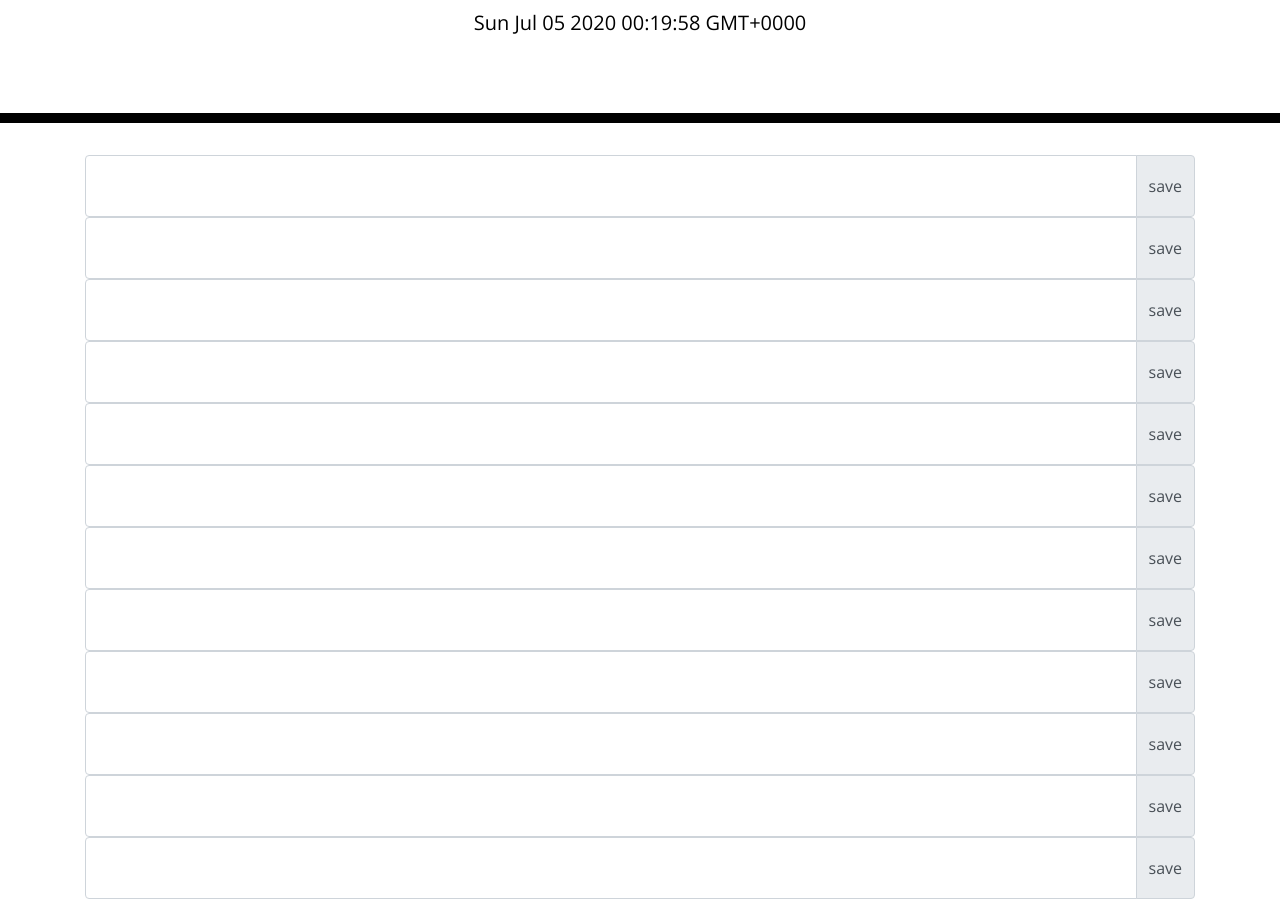
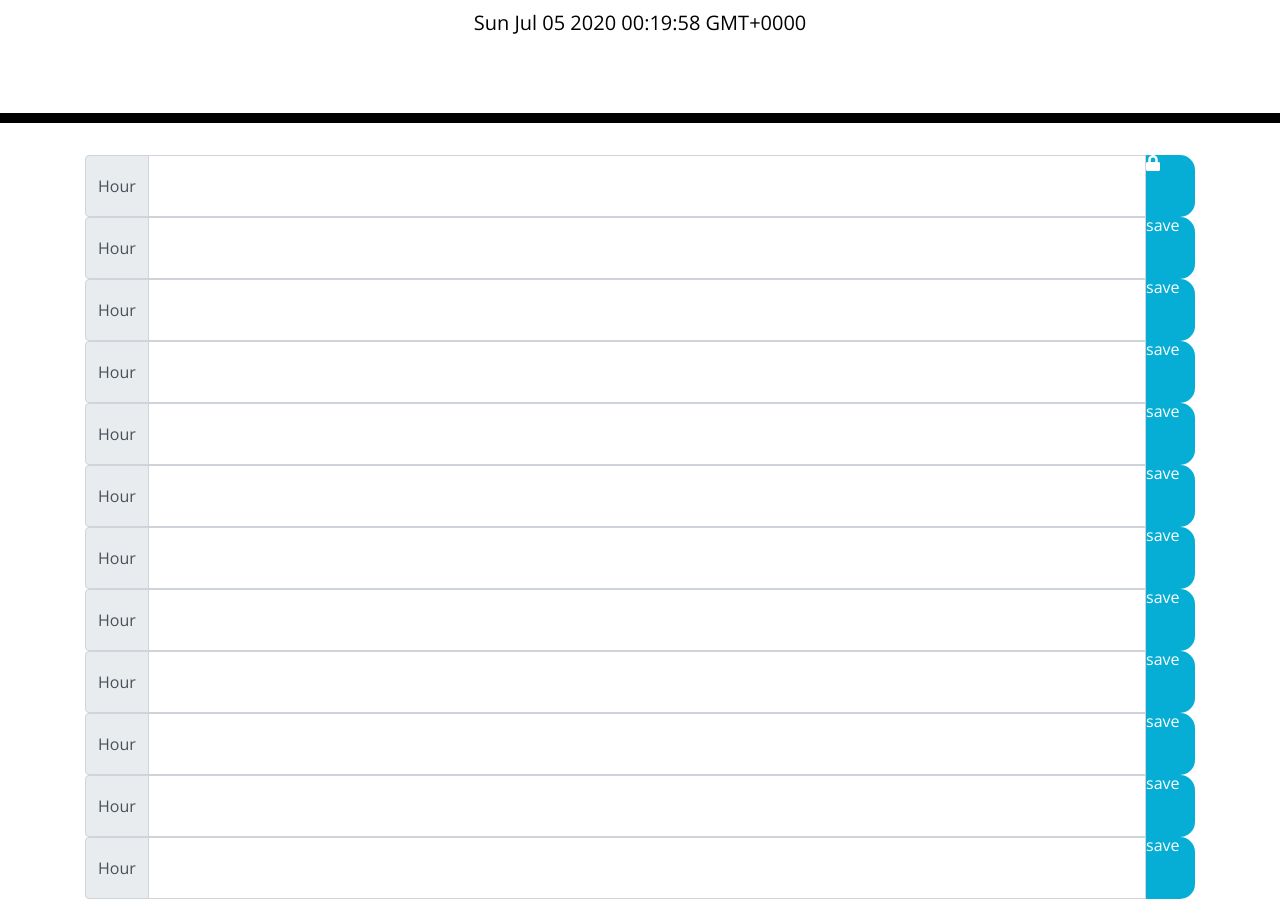
Before and after one commit to taorman75/Work-Day-Scheduler, a plain HTML site: page index.html in a window 1280 px wide. Shown: the part 181-1080 px from the top of the page. Drawn offline with nearby package versions, Linux system fonts and the light colour scheme.

Commit message:
more layout work

```diff
--- a/index.html
+++ b/index.html
@@ -30,83 +30,119 @@
     </header>
     <div class="container">
       <!-- Timeblocks go here -->
+
       <div class="input-group">
+        <div class="input-group-prepend">
+          <span class="input-group-text" class="border-left-0">Hour</span>
+        </div>
         <textarea class="form-control" aria-label="With textarea"></textarea>
         <div class="input-group-append">
-          <span class="input-group-text" id="basic-addon2">save</span>
+          <span class="saveBtn" id="basic-addon2"><i class="fas fa-lock"></i></span>
         </div>
       </div>
       <div class="input-group">
+        <div class="input-group-prepend">
+          <span class="input-group-text" class="border-left-0">Hour</span>
+        </div>
         <textarea class="form-control" aria-label="With textarea"></textarea>
         <div class="input-group-append">
-          <span class="input-group-text" id="basic-addon2">save</span>
+          <span class="saveBtn" id="basic-addon2">save</span>
         </div>
       </div>
       <div class="input-group">
+        <div class="input-group-prepend">
+          <span class="input-group-text" class="border-left-0">Hour</span>
+        </div>
         <textarea class="form-control" aria-label="With textarea"></textarea>
         <div class="input-group-append">
-          <span class="input-group-text" id="basic-addon2">save</span>
+          <span class="saveBtn" id="basic-addon2">save</span>
         </div>
       </div>
       <div class="input-group">
+        <div class="input-group-prepend">
+          <span class="input-group-text" class="border-left-0">Hour</span>
+        </div>
         <textarea class="form-control" aria-label="With textarea"></textarea>
         <div class="input-group-append">
-          <span class="input-group-text" id="basic-addon2">save</span>
+          <span class="saveBtn" id="basic-addon2">save</span>
         </div>
       </div>
       <div class="input-group">
+        <div class="input-group-prepend">
+          <span class="input-group-text" class="border-left-0">Hour</span>
+        </div>
         <textarea class="form-control" aria-label="With textarea"></textarea>
         <div class="input-group-append">
-          <span class="input-group-text" id="basic-addon2">save</span>
+          <span class="saveBtn" id="basic-addon2">save</span>
         </div>
       </div>
       <div class="input-group">
+        <div class="input-group-prepend">
+          <span class="input-group-text" class="border-left-0">Hour</span>
+        </div>
         <textarea class="form-control" aria-label="With textarea"></textarea>
         <div class="input-group-append">
-          <span class="input-group-text" id="basic-addon2">save</span>
+          <span class="saveBtn" id="basic-addon2">save</span>
         </div>
       </div>
       <div class="input-group">
+        <div class="input-group-prepend">
+          <span class="input-group-text" class="border-left-0">Hour</span>
+        </div>
         <textarea class="form-control" aria-label="With textarea"></textarea>
         <div class="input-group-append">
-          <span class="input-group-text" id="basic-addon2">save</span>
+          <span class="saveBtn" id="basic-addon2">save</span>
         </div>
       </div>
       <div class="input-group">
+        <div class="input-group-prepend">
+          <span class="input-group-text" class="border-left-0">Hour</span>
+        </div>
         <textarea class="form-control" aria-label="With textarea"></textarea>
         <div class="input-group-append">
-          <span class="input-group-text" id="basic-addon2">save</span>
+          <span class="saveBtn" id="basic-addon2">save</span>
         </div>
       </div>
       <div class="input-group">
+        <div class="input-group-prepend">
+          <span class="input-group-text" class="border-left-0">Hour</span>
+        </div>
         <textarea class="form-control" aria-label="With textarea"></textarea>
         <div class="input-group-append">
-          <span class="input-group-text" id="basic-addon2">save</span>
+          <span class="saveBtn" id="basic-addon2">save</span>
         </div>
       </div>
       <div class="input-group">
+        <div class="input-group-prepend">
+          <span class="input-group-text" class="border-left-0">Hour</span>
+        </div>
         <textarea class="form-control" aria-label="With textarea"></textarea>
         <div class="input-group-append">
-          <span class="input-group-text" id="basic-addon2">save</span>
+          <span class="saveBtn" id="basic-addon2">save</span>
         </div>
       </div>
       <div class="input-group">
+        <div class="input-group-prepend">
+          <span class="input-group-text" class="border-left-0">Hour</span>
+        </div>
         <textarea class="form-control" aria-label="With textarea"></textarea>
         <div class="input-group-append">
-          <span class="input-group-text" id="basic-addon2">save</span>
+          <span class="saveBtn" id="basic-addon2">save</span>
         </div>
       </div>
       <div class="input-group">
+        <div class="input-group-prepend">
+          <span class="input-group-text" class="border-left-0">Hour</span>
+        </div>
         <textarea class="form-control" aria-label="With textarea"></textarea>
         <div class="input-group-append">
-          <span class="input-group-text" id="basic-addon2">save</span>
+          <span class="saveBtn" id="basic-addon2">save</span>
         </div>
       </div>
-
     </div>
     <script src="moment.js"></script>
     <script src="https://code.jquery.com/jquery-3.4.1.min.js"></script>
     <script src="https://cdnjs.cloudflare.com/ajax/libs/moment.js/2.24.0/moment.min.js"></script>
     <script src="scheduler.js"></script>
-</body>
+  </body>
 </html>
--- a/style.css
+++ b/style.css
@@ -63,6 +63,7 @@ textarea{
   border-bottom-right-radius: 15px;
   background-color: #06AED5;
   color: white;
+  width: 50px;
 }
 
 .saveBtn i:hover {
```
